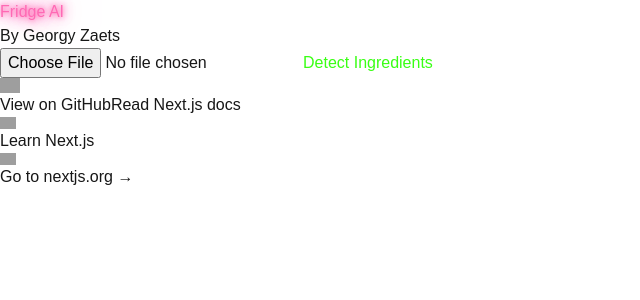
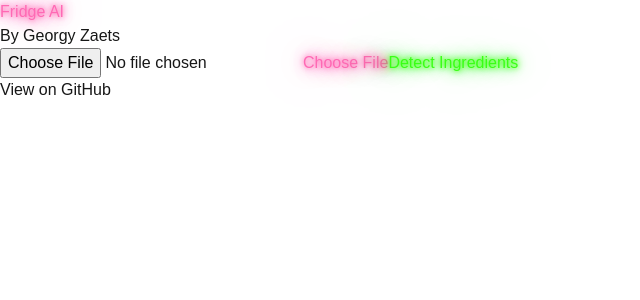
Before and after one commit to gzaets/Fridge-Ingredient-Detection-with-AI, a Next.js app in the folder fridge-ai/: page / in a window 1280 px wide. Shown: the top 300 px of the page, without its empty margins (0-640 px from the left). Built offline with nearby package versions, Linux system fonts and the light colour scheme; grey boxes are pictures that could not be loaded.

Commit message:
Updating UI and README files for AWS Version

```diff
--- a/fridge-ai/package.json
+++ b/fridge-ai/package.json
@@ -9,13 +9,13 @@
     "lint": "next lint"
   },
   "dependencies": {
-    "@aws-sdk/client-rekognition": "^3.662.0",
+    "@aws-sdk/client-rekognition": "^3.665.0",
     "@tensorflow-models/coco-ssd": "^2.2.3",
     "@tensorflow/tfjs": "^4.21.0",
     "aws-sdk": "^2.1691.0",
     "axios": "^1.7.7",
     "child_process": "^1.0.2",
-    "next": "14.2.13",
+    "next": "^14.2.14",
     "react": "^18",
     "react-dom": "^18"
   },
--- a/fridge-ai/src/app/components/ImageUpload.js
+++ b/fridge-ai/src/app/components/ImageUpload.js
@@ -4,7 +4,6 @@ import { useState, useEffect } from 'react';
 import axios from 'axios';
 
 export default function ImageUpload({ onResult }) {
-  // State for handling selected image, loading status, error messages, and detection results
   const [image, setImage] = useState(null);
   const [loading, setLoading] = useState(false);
   const [error, setError] = useState(null);
@@ -46,7 +45,7 @@ export default function ImageUpload({ onResult }) {
     formData.append('image', image);
 
     try {
-      // Send the image to the backend API (replace '/api/detect_with_aws' with your own endpoint)
+      // Send the image to the backend API
       const response = await axios.post('/api/detect_with_aws', formData, {
         headers: { 'Content-Type': 'multipart/form-data' },
       });
@@ -76,29 +75,40 @@ export default function ImageUpload({ onResult }) {
       </div>
 
       {/* Form for file input and detection */}
-      <form onSubmit={handleSubmit} className="space-y-4 bg-black p-4 rounded-lg shadow-md text-white max-w-sm">
+      <form onSubmit={handleSubmit} className="space-y-4 bg-black p-8 rounded-lg shadow-md text-white max-w-sm">
 
         {/* Input field for choosing an image */}
+        <div className="flex flex-col items-center">
           <input
             type="file"
             accept="image/*"
             onChange={handleImageChange}
-          className={`block w-full text-sm text-gray-500
-            file:mr-4 file:py-1 file:px-2
-            file:rounded-full file:border-0
-            file:text-sm file:font-semibold
-            file:bg-blue-50 file:text-blue-700
-            hover:file:bg-blue-100`}
+            className="hidden"
+            id="file-upload"
           />
+          <label
+            htmlFor="file-upload"
+            className="neon-text flicker-effect border-pink-500 hover:shadow-pink text-pink-400 px-4 py-2 cursor-pointer rounded-full border-2 text-2xl transition-transform transform hover:scale-105"
+          >
+            Choose File
+          </label>
 
-        {/* Submit button to trigger the detection process */}
+          {/* Display the custom-styled file name if a file is selected */}
+          {image && (
+            <div className="neon-text flicker-effect mt-2">
+              {image.name}
+            </div>
+          )}
+
+          {/* Detect Ingredients button with green flicker and neon glow */}
           <button
             type="submit"
-          disabled={!image || loading}  // Disabled if no image is selected or detection is in progress
-          className="px-4 py-2 rounded-full bg-transparent text-neon-green font-orbitron text-2xl border border-neon-green shadow-lg hover:shadow-neon focus:outline-none focus:ring-2 focus:ring-neon-green disabled:opacity-50 transition-transform transform hover:scale-105"
+            disabled={!image || loading}
+            className="px-4 py-2 bg-transparent mt-4 text-neon-green font-orbitron text-2xl border border-neon-green shadow-lg hover:shadow-neon-green flicker-effect-green focus:outline-none focus:ring-2 focus:ring-neon-green disabled:opacity-50 transition-transform transform hover:scale-105 rounded-full"
           >
             {loading ? 'Detecting...' : 'Detect Ingredients'}
           </button>
+        </div>
 
         {/* Error message display */}
         {error && <p className="text-red-500">{error}</p>}
@@ -116,9 +126,7 @@ export default function ImageUpload({ onResult }) {
           {results.length > 0 && (
             <ul>
               {results.map((result, index) => (
-                <li key={index}>
-                  {result.label}
-                </li>
+                <li key={index} className="text-neon-green-orbitron">{result.label}</li>
               ))}
             </ul>
           )}
--- a/fridge-ai/src/app/globals.css
+++ b/fridge-ai/src/app/globals.css
@@ -1,6 +1,9 @@
 @tailwind base;
 @tailwind components;
 @tailwind utilities;
+
+/* Import Orbitron Font */
+@import url('https://fonts.googleapis.com/css2?family=Orbitron:wght@100;400;700;900&display=swap');
 
 :root {
   --background: #ffffff;
@@ -20,10 +23,17 @@ body {
   font-family: Arial, Helvetica, sans-serif;
 }
 
-/* Neon Text for Title */
+/* Neon Text for Title and File Name */
 .neon-text {
   color: #ff69b4; /* Neon pink color */
-  text-shadow: 0 0 5px #ff69b4, 0 0 10px #ff69b4, 0 0 20px #ff69b4, 0 0 40px #ff1493, 0 0 80px #ff1493, 0 0 90px #ff1493, 0 0 100px #ff1493;
+  text-shadow:
+    0 0 5px #ff69b4,
+    0 0 10px #ff69b4,
+    0 0 20px #ff69b4,
+    0 0 40px #ff1493,
+    0 0 80px #ff1493,
+    0 0 90px #ff1493,
+    0 0 100px #ff1493;
   font-family: 'Orbitron', sans-serif;
 }
 
@@ -33,11 +43,33 @@ body {
 }
 
 @keyframes flicker {
-  0%, 18%, 22%, 25%, 53%, 57%, 100% {
-    text-shadow: 0 0 5px #ff69b4, 0 0 10px #ff69b4, 0 0 20px #ff69b4, 0 0 40px #ff1493, 0 0 80px #ff1493, 0 0 90px #ff1493, 0 0 100px #ff1493;
+  0%,
+  18%,
+  22%,
+  25%,
+  53%,
+  57%,
+  100% {
+    text-shadow:
+      0 0 5px #ff69b4,
+      0 0 10px #ff69b4,
+      0 0 20px #ff69b4,
+      0 0 40px #ff1493,
+      0 0 80px #ff1493,
+      0 0 90px #ff1493,
+      0 0 100px #ff1493;
   }
-  20%, 24%, 55% {
-    text-shadow: 0 0 2px #ff69b4, 0 0 4px #ff69b4, 0 0 8px #ff69b4, 0 0 16px #ff1493, 0 0 32px #ff1493, 0 0 36px #ff1493, 0 0 40px #ff1493;
+  20%,
+  24%,
+  55% {
+    text-shadow:
+      0 0 2px #ff69b4,
+      0 0 4px #ff69b4,
+      0 0 8px #ff69b4,
+      0 0 16px #ff1493,
+      0 0 32px #ff1493,
+      0 0 36px #ff1493,
+      0 0 40px #ff1493;
   }
 }
 
@@ -75,15 +107,15 @@ body {
   background: white;
   border-radius: 50%;
   opacity: 0.8;
-  animation: fall linear infinite;
+  animation: falling linear infinite;
 }
 
-@keyframes fall {
+@keyframes falling {
   0% {
     transform: translateY(0);
   }
   100% {
-    transform: translateY(100vh);
+    transform: translateY(120vh); /* Fall beyond the screen */
   }
 }
 
@@ -92,6 +124,7 @@ body {
   font-family: 'Orbitron', sans-serif;
 }
 
+/* Green Neon Text and Buttons */
 .text-neon-green {
   color: #39ff14;
 }
@@ -101,20 +134,57 @@ body {
 }
 
 .shadow-neon-green {
-  box-shadow: 0 0 10px #39ff14, 0 0 20px #39ff14, 0 0 30px #39ff14, 0 0 40px #39ff14;
+  box-shadow:
+    0 0 10px #39ff14,
+    0 0 20px #39ff14,
+    0 0 30px #39ff14,
+    0 0 40px #39ff14;
+}
+
+/* Green Flicker Effect for Buttons */
+.flicker-effect-green {
+  animation: flicker-green 2s infinite alternate;
+}
+
+/* Keyframes for Green Flicker */
+@keyframes flicker-green {
+  0%,
+  18%,
+  22%,
+  25%,
+  53%,
+  57%,
+  100% {
+    text-shadow:
+      0 0 5px #39ff14,
+      0 0 10px #39ff14,
+      0 0 20px #39ff14,
+      0 0 40px #39ff14,
+      0 0 80px #39ff14,
+      0 0 90px #39ff14,
+      0 0 100px #39ff14;
+  }
+  20%,
+  24%,
+  55% {
+    text-shadow:
+      0 0 2px #39ff14,
+      0 0 4px #39ff14,
+      0 0 8px #39ff14,
+      0 0 16px #39ff14,
+      0 0 32px #39ff14,
+      0 0 36px #39ff14,
+      0 0 40px #39ff14;
+  }
+}
+
+/* Green Orbitron Font for Detected Ingredients */
+.text-neon-green-orbitron {
+  color: #39ff14;
+  font-family: 'Orbitron', sans-serif;
 }
 
 /* Orange Neon Glow for "Detect Ingredients" Button */
 .glow-neon-orange {
   box-shadow: 0 0 5px #ffae42, 0 0 10px #ffae42;
 }
-
-/* Snowflake Falling Animation */
-@keyframes falling {
-  0% {
-    transform: translateY(0);
-  }
-  100% {
-    transform: translateY(120vh); /* Fall beyond the screen */
-  }
-}
--- a/fridge-ai/src/app/layout.js
+++ b/fridge-ai/src/app/layout.js
@@ -13,8 +13,8 @@ const geistMono = localFont({
 });
 
 export const metadata = {
-  title: "Create Next App",
-  description: "Generated by create next app",
+  title: "Fridge AI",
+  description: "Fridge AI - An AI-powered fridge ingredient detection app. Developed with Next.js, Tailwind CSS, and AWS Rekognition. By Georgy Zaets",
 };
 
 export default function RootLayout({ children }) {
--- a/fridge-ai/src/app/page.js
+++ b/fridge-ai/src/app/page.js
@@ -1,7 +1,6 @@
 'use client';
 
 import { useState, useEffect } from 'react';
-import Image from "next/image";
 import ImageUpload from './components/ImageUpload';
 
 export default function Home() {
@@ -41,11 +40,9 @@ export default function Home() {
   };
 
   return (
-    <div className="grid grid-rows-[20px_1fr_20px] items-center justify-items-center min-h-screen p-8 pb-20 gap-16 sm:p-20 font-[family-name:var(--font-geist-sans)]">
-      {/* Main content */}
+    <div className="grid grid-rows-[20px_1fr_20px] items-center justify-items-center min-h-screen p-8 pb-20 gap-16 sm:p-20 font-[family-name:var(--font-geist-sans)] relative">
       <main className="flex flex-col gap-8 row-start-2 items-center sm:items-center w-full max-w-3xl">
-
-        {/* Fridge AI Title */}
+        {/* Fridge AI Title with neon glow and flicker effect */}
         <h1 className="text-5xl font-semibold mb-6 text-center neon-text flicker-effect cyberpunk-font">
           Fridge AI
         </h1>
@@ -55,70 +52,18 @@ export default function Home() {
           <ImageUpload onResult={setResults} />
         </div>
 
-        {/* GitHub and Next.js buttons */}
+        {/* GitHub link */}
         <div className="flex gap-4 items-center flex-col sm:flex-row mt-8">
-          {/* GitHub Button - White Text on Black Background */}
           <a
             className="rounded-full border border-solid border-black/[.08] dark:border-white/[.145] transition-colors flex items-center justify-center bg-black text-white gap-2 hover:bg-[#f2f2f2] dark:hover:bg-[#1a1a1a] hover:border-transparent text-sm sm:text-base h-10 sm:h-12 px-4 sm:px-5"
             href="https://github.com/gzaets/Fridge-Ingredient-Detection-with-AI"
             target="_blank"
             rel="noopener noreferrer"
           >
-            <Image
-              className="dark:invert"
-              src="https://nextjs.org/icons/github.svg"
-              alt="GitHub logo"
-              width={20}
-              height={20}
-            />
             View on GitHub
-          </a>
-
-          {/* Next.js Button */}
-          <a
-            className="rounded-full border border-solid border-black/[.08] dark:border-white/[.145] transition-colors flex items-center justify-center hover:bg-[#f2f2f2] dark:hover:bg-[#1a1a1a] hover:border-transparent text-sm sm:text-base h-10 sm:h-12 px-4 sm:px-5 sm:min-w-44"
-            href="https://nextjs.org/docs?utm_source=create-next-app&utm_medium=appdir-template-tw&utm_campaign=create-next-app"
-            target="_blank"
-            rel="noopener noreferrer"
-          >
-            Read Next.js docs
           </a>
         </div>
       </main>
-
-      {/* Footer */}
-      <footer className="row-start-3 flex gap-6 flex-wrap items-center justify-center">
-        <a
-          className="flex items-center gap-2 hover:underline hover:underline-offset-4"
-          href="https://nextjs.org/learn?utm_source=create-next-app&utm_medium=appdir-template-tw&utm_campaign=create-next-app"
-          target="_blank"
-          rel="noopener noreferrer"
-        >
-          <Image
-            aria-hidden
-            src="https://nextjs.org/icons/file.svg"
-            alt="File icon"
-            width={16}
-            height={16}
-          />
-          Learn Next.js
-        </a>
-        <a
-          className="flex items-center gap-2 hover:underline hover:underline-offset-4"
-          href="https://nextjs.org?utm_source=create-next-app&utm_medium=appdir-template-tw&utm_campaign=create-next-app"
-          target="_blank"
-          rel="noopener noreferrer"
-        >
-          <Image
-            aria-hidden
-            src="https://nextjs.org/icons/globe.svg"
-            alt="Globe icon"
-            width={16}
-            height={16}
-          />
-          Go to nextjs.org →
-        </a>
-      </footer>
     </div>
   );
 }
```
Also changed, not shown: 1 other file (tests, documents, lock files or other folders). Lines whose indentation alone changed are shown as unchanged.
